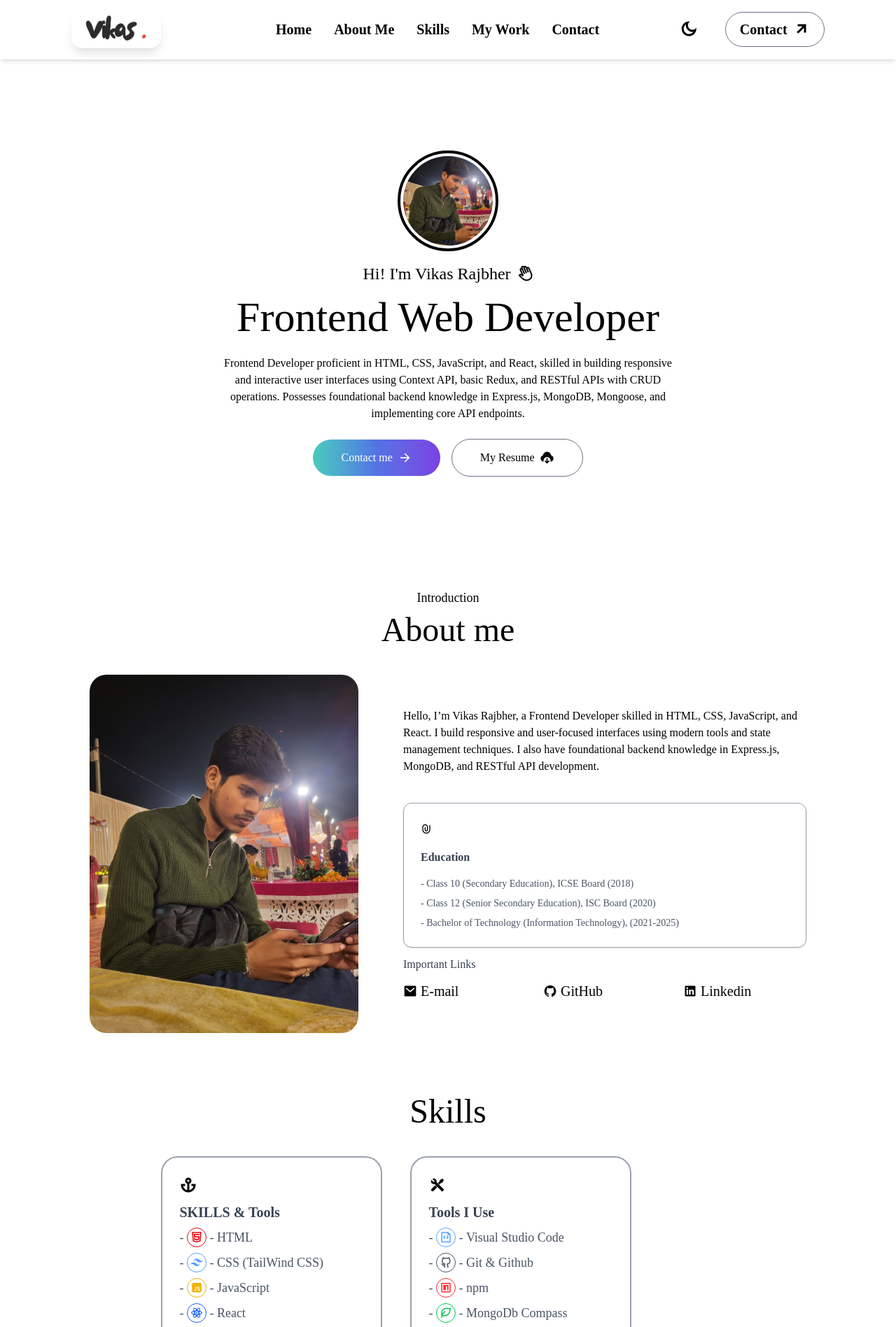
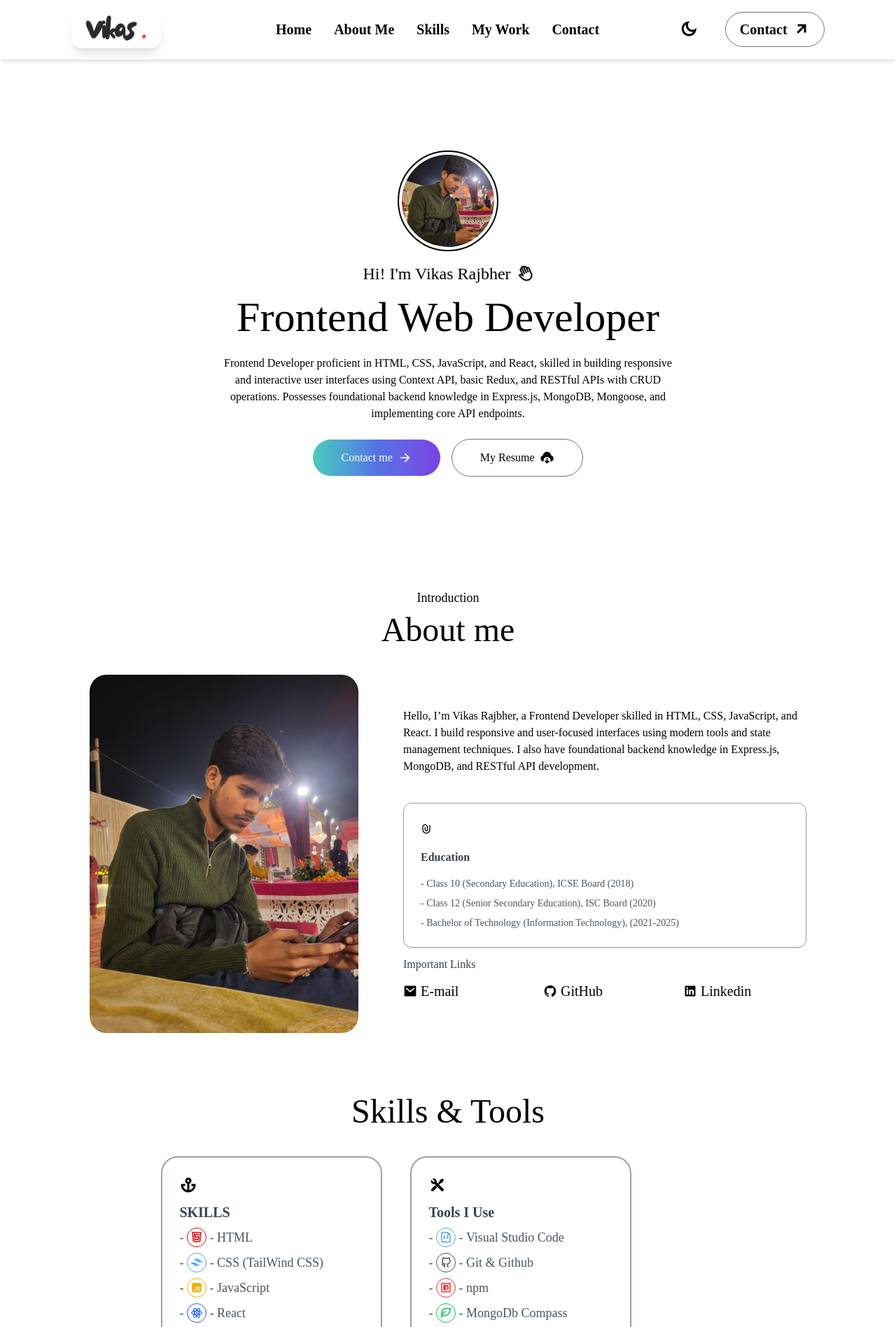
Before and after one commit to VikasRajbher/react-portfolio, a React (Vite) app: page / in a window 1280 px wide. Shown: the top 1896 px of the page at 70% size. Built offline with nearby package versions, Linux system fonts and the light colour scheme; a web font is replaced by a local one.

Commit message:
slight correction in home page

```diff
--- a/src/components/Footer.jsx
+++ b/src/components/Footer.jsx
@@ -20,9 +20,6 @@ const Footer = () => {
 
         <ul className="flex items-center gap-10 justify-center mt-4 sm:mt-0">
           <li className="hover:text-gray-600 dark:hover:text-gray-300 cursor-pointer transition">
-            Instagram
-          </li>
-          <li className="hover:text-gray-600 dark:hover:text-gray-300 cursor-pointer transition">
             Github
           </li>
           <li className="hover:text-gray-600 dark:hover:text-gray-300 cursor-pointer transition">
--- a/src/sections/Home.jsx
+++ b/src/sections/Home.jsx
@@ -9,9 +9,9 @@ const Home = () => {
       <img
         src={dp}
         alt="dp"
-        className="rounded-full w-36 h-36 object-cover border-4
-        border-black dark:border-white
-          p-1 transition-colors duration-300"
+        className="rounded-full w-36 h-36 object-cover border-2
+        border-black p-1 dark:border-white
+           transition-colors duration-300 dark:p-2 "
       />
 
       <h3 className="flex items-end gap-2 text-xl md:text-2xl ">
@@ -36,7 +36,7 @@ const Home = () => {
         </a>
         <a
           href="#contact"
-          download
+          download="Vikas_Rajbher.pdf"
           className="px-10 py-3 border border-gray-500 rounded-full flex items-center gap-2"
         >
           My Resume <i className="ri-download-cloud-2-fill text-xl"></i>
--- a/src/sections/Skills.jsx
+++ b/src/sections/Skills.jsx
@@ -6,7 +6,7 @@ const Skills = () => {
       id="skills"
       className="w-full px-[10%] py-2 min-h-2/3 scroll-mt-24 md:px-[18%]"
     >
-      <h2 className="text-center font-medium text-5xl mb-10">Skills</h2>
+      <h2 className="text-center font-medium text-5xl mb-10">Skills & Tools</h2>
       <ul className="grid grid-cols-1 sm:grid-cols-2 gap-10 max-w-2xl items-center ">
         <li
           className="border-2 border-gray-400 rounded-3xl p-6 cursor-pointer
@@ -16,7 +16,7 @@ const Skills = () => {
         >
           <i className="ri-anchor-line text-2xl font-bold dark:text-white"></i>
           <h3 className="my-2 text-xl font-semibold text-gray-700 dark:text-white">
-            SKILLS & Tools
+            SKILLS
           </h3>
 
           <p className="text-gray-600 text-lg mb-2 hover:translate-y-1 duration-100 hover:text-red-500 dark:text-white">
```
